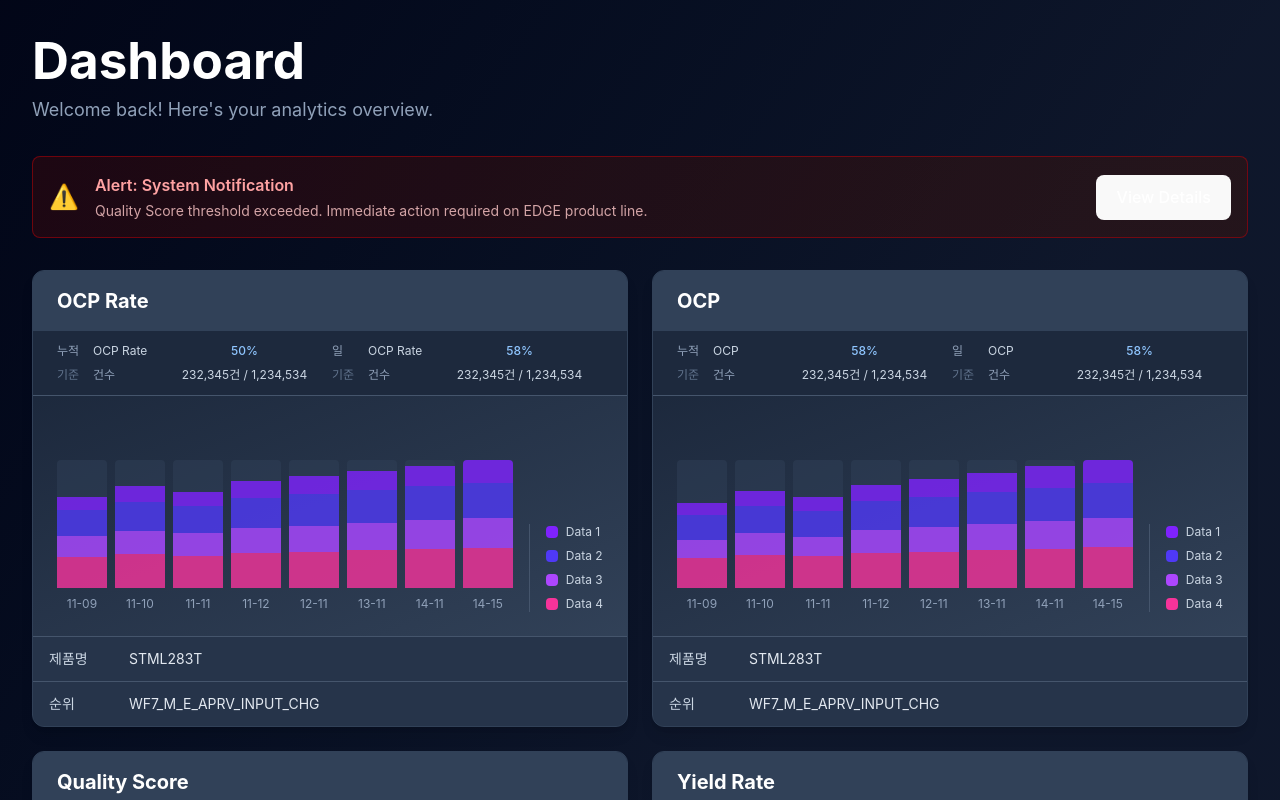
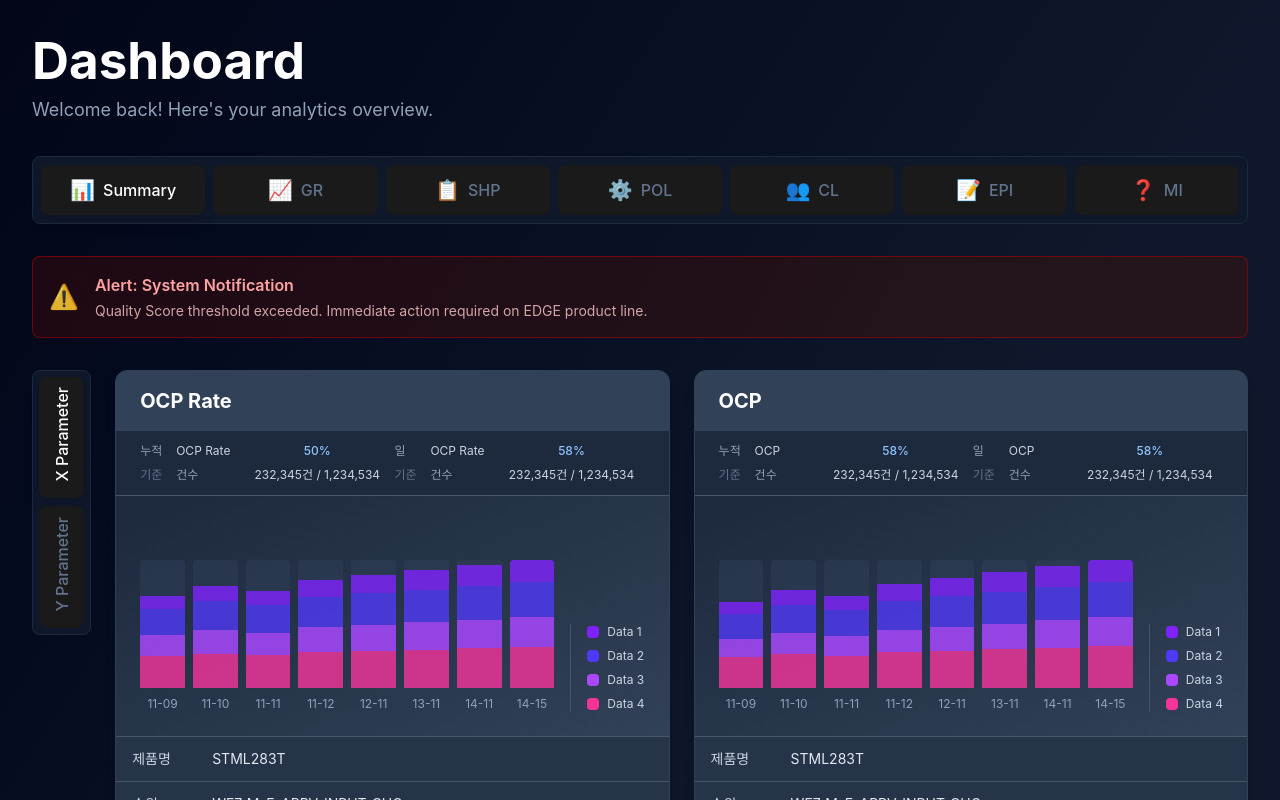
Before and after one commit to rblood79/vite, a React (Vite) app: page / in a window 1280 px wide. Shown: the top 800 px of the page. Built offline with nearby package versions, Linux system fonts and the light colour scheme.

Commit message:
feat: 탭 및 카드 탭 기능 추가와 스타일 개선

```diff
--- a/src/App.jsx
+++ b/src/App.jsx
@@ -1,3 +1,4 @@
+import { useState } from 'react';
 import PropTypes from 'prop-types';
 
 // Card Component
@@ -138,6 +139,24 @@ Card.propTypes = {
 };
 
 function App() {
+  const [activeTab, setActiveTab] = useState(0);
+  const [activeCardTab, setActiveCardTab] = useState(0);
+
+  const tabs = [
+    { id: 0, name: 'Summary', icon: '📊' },
+    { id: 1, name: 'GR', icon: '📈' },
+    { id: 2, name: 'SHP', icon: '📋' },
+    { id: 3, name: 'POL', icon: '⚙️' },
+    { id: 4, name: 'CL', icon: '👥' },
+    { id: 5, name: 'EPI', icon: '📝' },
+    { id: 6, name: 'MI', icon: '❓' }
+  ];
+
+  const cardTabs = [
+    { id: 0, name: 'X Parameter' },
+    { id: 1, name: 'Y Parameter' }
+  ];
+
   const cardConfigs = [
     {
       id: 1,
@@ -306,6 +325,26 @@ function App() {
           <p className="text-slate-400 text-lg">Welcome back! Here&apos;s your analytics overview.</p>
         </div>
 
+        {/* Tabs */}
+        <div className="mb-8">
+          <div className="flex gap-2 bg-slate-900 p-2 rounded-lg border border-slate-800">
+            {tabs.map((tab) => (
+              <button
+                key={tab.id}
+                onClick={() => setActiveTab(tab.id)}
+                className={`flex-1 flex items-center justify-center gap-2 px-6 py-3 rounded-md font-medium transition-all ${
+                  activeTab === tab.id
+                    ? 'bg-slate-800 text-white shadow-lg border border-slate-700'
+                    : 'text-slate-500 hover:text-slate-300 hover:bg-slate-850'
+                }`}
+              >
+                <span className="text-xl">{tab.icon}</span>
+                <span>{tab.name}</span>
+              </button>
+            ))}
+          </div>
+        </div>
+
         {/* Alarm Area */}
         <div className="mb-8 bg-gradient-to-r from-red-950/40 to-orange-950/40 border border-red-700/50 rounded-lg p-4 flex items-center gap-4">
           <div className="text-2xl">⚠️</div>
@@ -313,11 +352,33 @@ function App() {
             <h3 className="text-red-300 font-semibold mb-1">Alert: System Notification</h3>
             <p className="text-red-200/80 text-sm">Quality Score threshold exceeded. Immediate action required on EDGE product line.</p>
           </div>
-          <button className="bg-red-600 hover:bg-red-700 text-white px-4 py-2 rounded font-medium transition-colors">
-            View Details
-          </button>
         </div>
 
+        {/* Tab Content */}
+        {activeTab === 0 && (
+            <>
+              <div className="flex gap-6">
+                {/* Card Tabs - Vertical with rotated text */}
+                <div className="flex-shrink-0">
+                  <div className="flex flex-col gap-2 bg-slate-900 p-1.5 rounded-lg border border-slate-800">
+                    {cardTabs.map((tab) => (
+                      <button
+                        key={tab.id}
+                        onClick={() => setActiveCardTab(tab.id)}
+                        className={`px-3 py-1 rounded-md font-medium transition-all ${
+                          activeCardTab === tab.id
+                            ? 'bg-slate-800 text-white shadow-lg border border-slate-700'
+                            : 'text-slate-500 hover:text-slate-300 hover:bg-slate-850'
+                        }`}
+                      >
+                        <span className="writing-mode-vertical-rl transform rotate-180">{tab.name}</span>
+                      </button>
+                    ))}
+                  </div>
+                </div>                  {/* Card Tab Content */}
+                  <div className="flex-1">
+                    {activeCardTab === 0 && (
+                      <>
                         {/* Cards Grid - 2 columns (xl and below), 3 columns (2xl and above) */}
                         <div className="grid grid-cols-1 md:grid-cols-2 2xl:grid-cols-3 gap-6">
                           {cardConfigs.map((config) => (
@@ -346,6 +407,67 @@ function App() {
                             <p className="text-white text-2xl font-semibold">99.9%</p>
                           </div>
                         </div>
+                      </>
+                    )}
+
+                    {activeCardTab === 1 && (
+                      <div className="bg-slate-800 rounded-lg p-12 border border-slate-700 text-center">
+                        <h2 className="text-2xl font-bold text-white mb-2">Y Parameter</h2>
+                        <p className="text-slate-400">Y Parameter content coming soon...</p>
+                      </div>
+                    )}
+                  </div>
+                </div>
+              </>
+            )}
+
+            {activeTab === 1 && (
+              <div className="bg-slate-800 rounded-lg p-12 border border-slate-700 text-center">
+                <span className="text-6xl mb-4 block">📈</span>
+                <h2 className="text-2xl font-bold text-white mb-2">GR</h2>
+                <p className="text-slate-400">GR content coming soon...</p>
+              </div>
+            )}
+
+            {activeTab === 2 && (
+              <div className="bg-slate-800 rounded-lg p-12 border border-slate-700 text-center">
+                <span className="text-6xl mb-4 block">📋</span>
+                <h2 className="text-2xl font-bold text-white mb-2">SHP</h2>
+                <p className="text-slate-400">SHP content coming soon...</p>
+              </div>
+            )}
+
+            {activeTab === 3 && (
+              <div className="bg-slate-800 rounded-lg p-12 border border-slate-700 text-center">
+                <span className="text-6xl mb-4 block">⚙️</span>
+                <h2 className="text-2xl font-bold text-white mb-2">POL</h2>
+                <p className="text-slate-400">POL content coming soon...</p>
+              </div>
+            )}
+
+            {activeTab === 4 && (
+              <div className="bg-slate-800 rounded-lg p-12 border border-slate-700 text-center">
+                <span className="text-6xl mb-4 block">👥</span>
+                <h2 className="text-2xl font-bold text-white mb-2">CL</h2>
+                <p className="text-slate-400">CL content coming soon...</p>
+              </div>
+            )}
+
+            {activeTab === 5 && (
+              <div className="bg-slate-800 rounded-lg p-12 border border-slate-700 text-center">
+                <span className="text-6xl mb-4 block">📝</span>
+                <h2 className="text-2xl font-bold text-white mb-2">EPI</h2>
+                <p className="text-slate-400">EPI content coming soon...</p>
+              </div>
+            )}
+
+            {activeTab === 6 && (
+              <div className="bg-slate-800 rounded-lg p-12 border border-slate-700 text-center">
+                <span className="text-6xl mb-4 block">❓</span>
+                <h2 className="text-2xl font-bold text-white mb-2">MI</h2>
+                <p className="text-slate-400">MI content coming soon...</p>
+              </div>
+            )}
       </div>
     </div>
   )
--- a/src/index.css
+++ b/src/index.css
@@ -1,4 +1,8 @@
 @import "tailwindcss";
+
+.writing-mode-vertical-rl {
+  writing-mode: vertical-rl;
+}
 
 :root {
   font-family: Inter, system-ui, Avenir, Helvetica, Arial, sans-serif;
@@ -43,7 +47,7 @@ h1 {
 button {
   border-radius: 8px;
   border: 1px solid transparent;
-  padding: 0.6em 1.2em;
+  padding: 0.6em;
   font-size: 1em;
   font-weight: 500;
   font-family: inherit;
@@ -60,14 +64,5 @@ button:focus-visible {
 }
 
 @media (prefers-color-scheme: light) {
-  :root {
-    color: #213547;
-    background-color: #ffffff;
-  }
-  a:hover {
-    color: #747bff;
-  }
-  button {
-    background-color: #f9f9f9;
-  }
+
 }
--- a/tailwind.config.js
+++ b/tailwind.config.js
@@ -4,4 +4,14 @@ export default {
     "./index.html",
     "./src/**/*.{js,ts,jsx,tsx}",
   ],
+  theme: {
+    extend: {
+      colors: {
+        slate: {
+          750: '#293548',
+          850: '#1a202e',
+        }
+      }
+    }
+  }
 }
```
Lines whose indentation alone changed are shown as unchanged.
